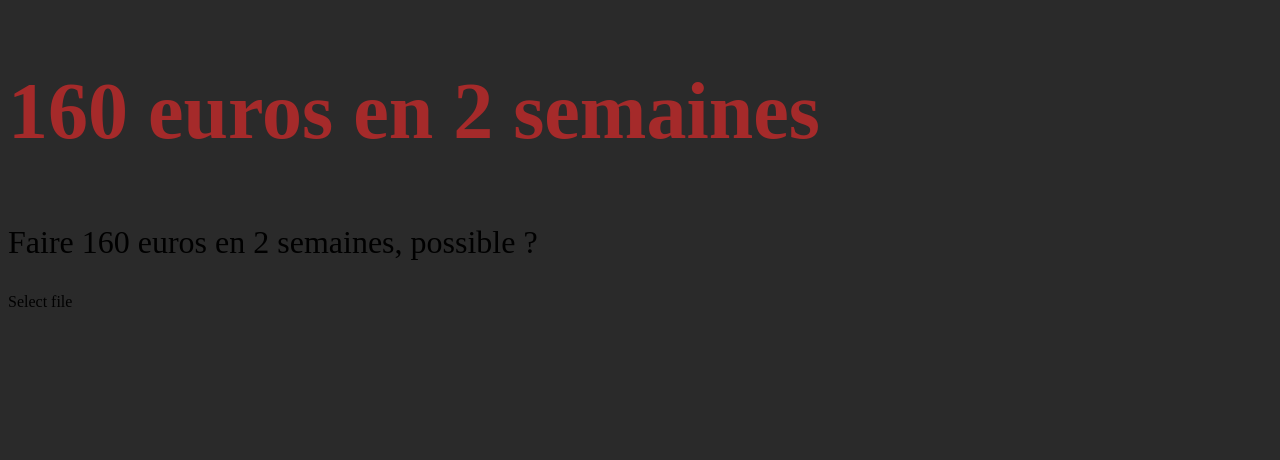
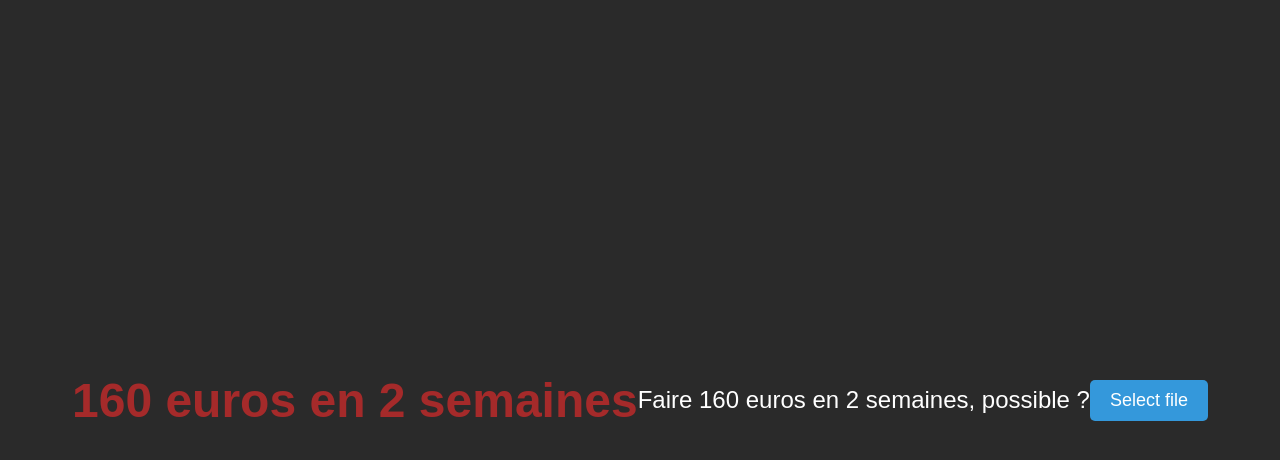
Before and after one commit to koilafaitdon/Image, a plain HTML site: page index.html in a window 1280 px wide. Drawn offline with Linux system fonts and the light colour scheme.

Commit message:
Update index.html

```diff
--- a/index.html
+++ b/index.html
@@ -1,28 +1,95 @@
 <!DOCTYPE html>
+<html>
 <head>
     <title>Site</title>
     <style>
         body {
             background-color: #2A2A2A;
+            font-family: Arial, sans-serif;
+            margin: 0;
+            padding: 0;
+            display: flex;
+            justify-content: center;
+            align-items: center;
+            height: 100vh;
         }
+
         .style-1 {
-            font-size: 200%;
+            font-size: 24px;
+            color: white;
+            animation: fadeIn 1s ease-in-out;
         }
+
         .style-2 {
             color: brown;
-            position: sticky;
-            font-size: 500%;
+            font-size: 48px;
+            animation: bounceIn 1s ease-in-out;
+        }
+
+        label {
+            display: inline-block;
+            background-color: #3498db;
+            color: white;
+            padding: 10px 20px;
+            font-size: 18px;
+            border-radius: 5px;
+            cursor: pointer;
+            transition: background-color 0.3s ease;
+        }
+
+        label:hover {
+            background-color: #2980b9;
+        }
+
+        input[type="file"] {
+            display: none;
+        }
+
+        #selectedImage {
+            max-width: 100%;
+            height: auto;
+            margin-top: 20px;
+            animation: slideIn 1s ease-in-out;
+        }
+
+        @keyframes fadeIn {
+            from {
+                opacity: 0;
+            }
+            to {
+                opacity: 1;
+            }
+        }
+
+        @keyframes bounceIn {
+            0%, 20%, 50%, 80%, 100% {
+                transform: translateY(0);
+            }
+            40% {
+                transform: translateY(-20px);
+            }
+            60% {
+                transform: translateY(-10px);
+            }
+        }
+
+        @keyframes slideIn {
+            from {
+                transform: translateY(-20px);
+                opacity: 0;
+            }
+            to {
+                transform: translateY(0);
+                opacity: 1;
+            }
         }
     </style>
 </head>
-<html>
 <body>
     <h2 class="style-2">160 euros en 2 semaines</h2>
     <p class="style-1">Faire 160 euros en 2 semaines, possible ?</p>
-        <label>
+    <label for="imageChoose">Select file</label>
     <input accept=".png, .jpeg" id="imageChoose" type="file" name="input-name" style="display: none;" />
-            <span>Select file</span>
-          </label>
     <img src="" id="selectedImage">
 </body>
 <script>
@@ -47,4 +114,4 @@
         console.log("afoinafn")
     }
 </script>
-<html>
+</html>
```
Lines whose indentation alone changed are shown as unchanged.
